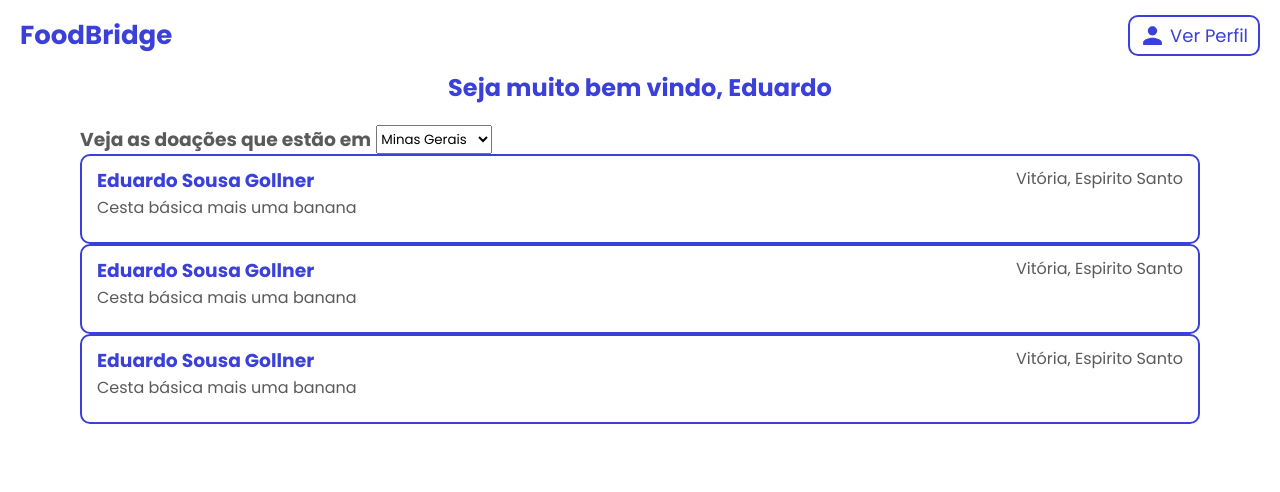
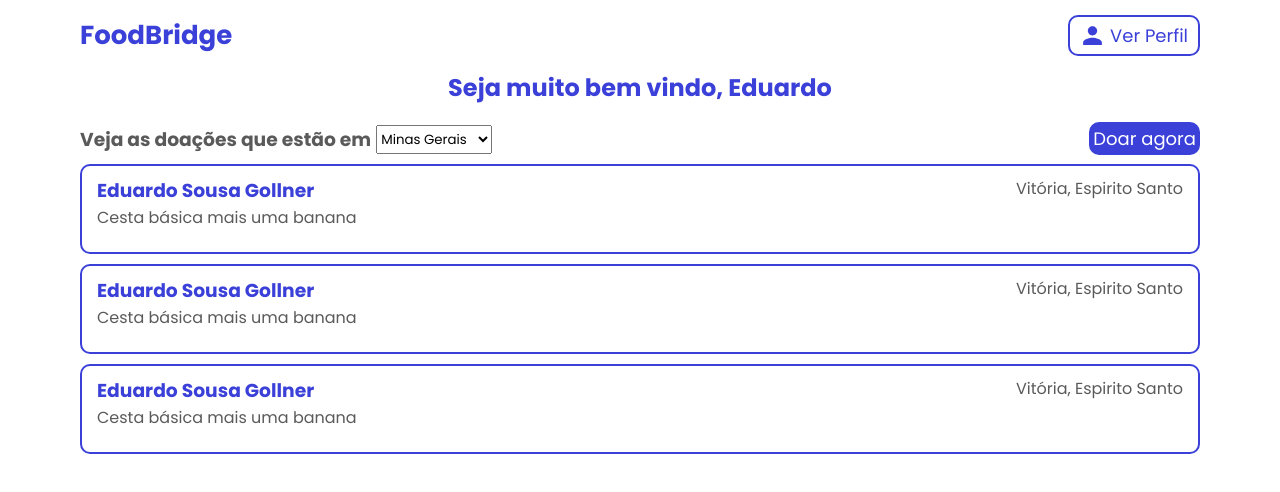
Before and after one commit to EduardoGollner0609/FoodBridge, a React (Vite) app in the folder frontend/: page /community/home in a window 1280 px wide. Shown: the top 492 px of the page. Built offline with nearby package versions, Linux system fonts and the light colour scheme.

Commit message:
Adicionando cards a pagina de aonde será exibida a localização.

```diff
--- a/frontend/src/components/CardDonation/styles.css
+++ b/frontend/src/components/CardDonation/styles.css
@@ -1,4 +1,5 @@
 .card-donation {
+  margin-top: 10px;
   border: 2px solid var(--fb-color-primary);
   border-radius: 10px;
   display: flex;
--- a/frontend/src/components/HeaderPrincipalPage/index.tsx
+++ b/frontend/src/components/HeaderPrincipalPage/index.tsx
@@ -4,7 +4,7 @@ import userIcon from '../../assets/user-icon.svg';
 export default function HeaderPrincipalPage() {
     return (
         <header>
-            <nav>
+            <nav className="container">
                 <div className="fb-header-community-page-title">
                     <h1>FoodBridge</h1>
                 </div>
--- a/frontend/src/routes/CommunityPage/HomeCommunityPage/index.tsx
+++ b/frontend/src/routes/CommunityPage/HomeCommunityPage/index.tsx
@@ -9,7 +9,7 @@ export default function HomeCommunityPage() {
                     <div className="home-community-welcome">
                         <h2>Seja muito bem vindo, Eduardo</h2>
                     </div>
-                    <div className="home-community-donations">
+                    <div className="home-community-donations-header">
                         <div className="home-community-search-location">
                             <h3>Veja as doações que estão em </h3>
                             <select name="" id="">
@@ -19,18 +19,19 @@ export default function HomeCommunityPage() {
                                 <option value="opcao4">São Paulo</option>
                             </select>
                         </div>
-                        <div className="home-community-donations-list">
-                            <CardDonation />
-                            <CardDonation />
-                            <CardDonation />
-
-
+                        <div className="home-community-invite-donation">
+                            <a href="">Doar agora</a>
                         </div>
+                    </div>
+                    <div className="home-community-donations-list">
+                        <CardDonation />
+                        <CardDonation />
+                        <CardDonation />
                     </div>
 
 
                 </div>
             </section>
-        </main>
+        </main >
     );
 }
--- a/frontend/src/routes/CommunityPage/HomeCommunityPage/styles.css
+++ b/frontend/src/routes/CommunityPage/HomeCommunityPage/styles.css
@@ -22,3 +22,19 @@
 .home-community-search-location h3 {
   color: var(--fb-color-secondary);
 }
+
+.home-community-donations-list {
+}
+
+.home-community-donations-header {
+  display: flex;
+  justify-content: space-between;
+}
+
+.home-community-invite-donation a {
+  background-color: var(--fb-color-primary);
+  color: var(--fb-color-quartiary);
+  padding: 4px;
+  border-radius: 10px;
+  font-size: 18px;
+}
```
